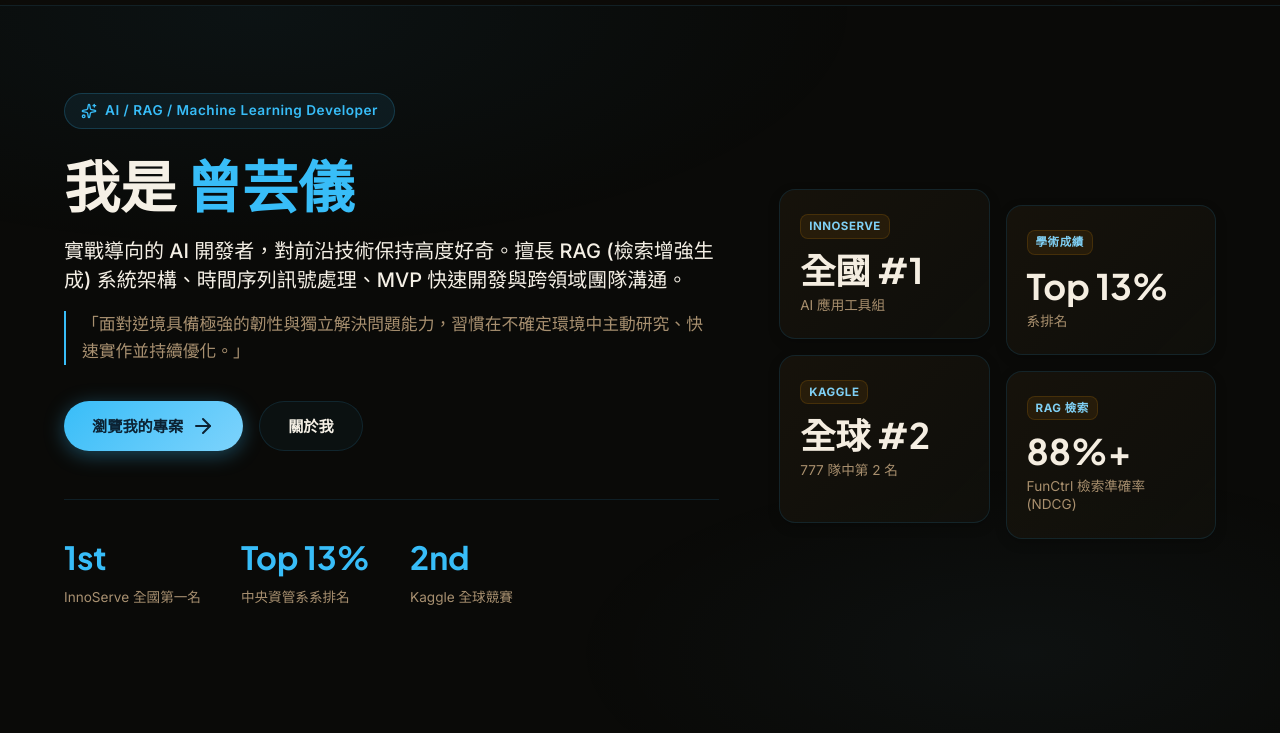
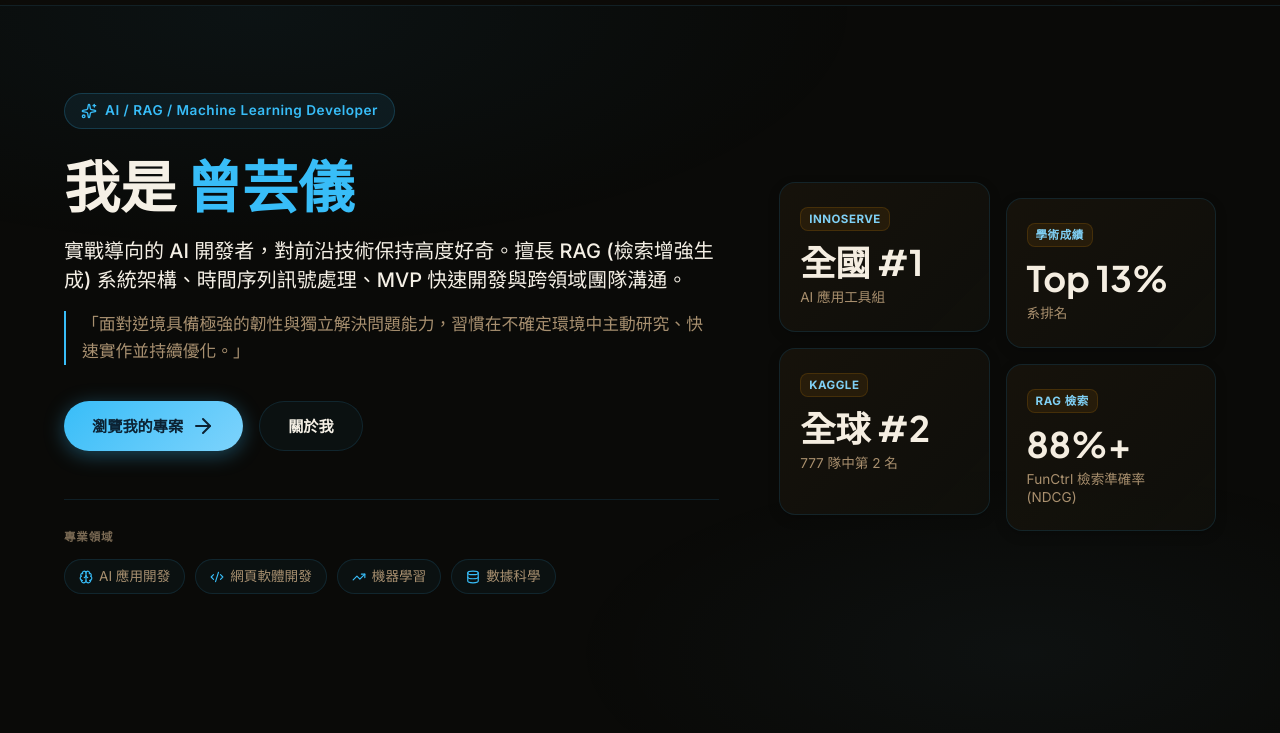
Before and after one commit to Elaine2899/portfolio, a website built with Vite: page index.html in a window 1280 px wide. Shown: the part 67-800 px from the top of the page. Built offline with nearby package versions, Linux system fonts and the light colour scheme.

Commit message:
feat: 調整 hero 區塊與 about 內容
Co-Authored-By: Claude Sonnet 4.6 <noreply@anthropic.com>

```diff
--- a/index.html
+++ b/index.html
@@ -90,17 +90,12 @@
                         </a>
                     </div>
                     <div class="hero-highlights">
-                        <div class="highlight-item">
-                            <span class="num gradient-text">1st</span>
-                            <span class="label">InnoServe 全國第一名</span>
-                        </div>
-                        <div class="highlight-item">
-                            <span class="num gradient-text">Top 13%</span>
-                            <span class="label">中央資管系系排名</span>
-                        </div>
-                        <div class="highlight-item">
-                            <span class="num gradient-text">2nd</span>
-                            <span class="label">Kaggle 全球競賽</span>
+                        <span class="domains-label">專業領域</span>
+                        <div class="domain-tags">
+                            <span class="domain-tag"><i data-lucide="brain"></i> AI 應用開發</span>
+                            <span class="domain-tag"><i data-lucide="code-2"></i> 網頁軟體開發</span>
+                            <span class="domain-tag"><i data-lucide="trending-up"></i> 機器學習</span>
+                            <span class="domain-tag"><i data-lucide="database"></i> 數據科學</span>
                         </div>
                     </div>
                 </div>
@@ -108,26 +103,26 @@
                 <!-- Hero Visual (Interactive Floating Tech Card) -->
                 <div class="hero-visual">
                     <div class="hero-stats-grid">
-                        <div class="hero-stat-card glass-card">
+                        <a href="#project-functrl" class="hero-stat-card glass-card">
                             <span class="stat-badge">InnoServe</span>
                             <span class="stat-number">全國 #1</span>
                             <span class="stat-desc">AI 應用工具組</span>
-                        </div>
-                        <div class="hero-stat-card glass-card">
+                        </a>
+                        <a href="#grades" class="hero-stat-card glass-card">
                             <span class="stat-badge">學術成績</span>
                             <span class="stat-number">Top 13%</span>
                             <span class="stat-desc">系排名</span>
-                        </div>
-                        <div class="hero-stat-card glass-card">
+                        </a>
+                        <a href="#project-kaggle" class="hero-stat-card glass-card">
                             <span class="stat-badge">Kaggle</span>
                             <span class="stat-number">全球 #2</span>
                             <span class="stat-desc">777 隊中第 2 名</span>
-                        </div>
-                        <div class="hero-stat-card glass-card">
+                        </a>
+                        <a href="#project-functrl" class="hero-stat-card glass-card">
                             <span class="stat-badge">RAG 檢索</span>
                             <span class="stat-number">88%+</span>
                             <span class="stat-desc">FunCtrl 檢索準確率 (NDCG)</span>
-                        </div>
+                        </a>
                     </div>
                 </div>
             </div>
@@ -148,7 +143,7 @@
                             從大一開始便獨立生活，課業與經濟生活大小事皆一手扛起。這樣的磨練賦予我極強的時間管理能力、韌性與解決問題的獨立性。在如此生活壓力下，我依然在系上保持前段班成績，同時擔任課程助教，並帶領團隊在全國性競賽中奪得金牌。
                         </p>
                         <p>
-                            在團隊中，我擅長扮演<strong>技術與產品之間的溝通橋樑</strong>。我推崇「先求有再求好」的 MVP 開發模式，擅長以小規模實驗快速驗證概念，再推廣到整個專案。我的開發習慣是隨時記錄並撰寫完整的文件，確保程式碼與架構的可維護性。
+                            在團隊中，我擅長扮演<strong>技術與產品之間的溝通橋樑</strong>。我推崇「先求有再求好」的 MVP 開發模式，擅長以小規模實驗快速驗證概念，再推廣到整個專案。我的開發習慣是為每個專案撰寫完整的 Markdown 技術文件，記錄架構決策與實作細節，確保可維護性與交接效率。
                         </p>
 
                         <div class="traits-container">
@@ -196,6 +191,7 @@
                                 <span>TailwindCSS</span>
                                 <span>Firebase</span>
                                 <span>Git & Web Deployment</span>
+                                <span>Markdown / 技術文件撰寫</span>
                             </div>
                         </div>
                     </div>
@@ -230,7 +226,7 @@
                 <div class="projects-grid featured-grid">
 
                     <!-- FunCtrl Project -->
-                    <div class="project-card glass-card" data-category="rag">
+                    <div class="project-card glass-card" id="project-functrl" data-category="rag">
                         <div class="project-badge">畢業專案 | InnoServe 第一名</div>
                         <div class="project-card-header">
                             <h3>FunCtrl - AI 智慧學習地圖平台</h3>
@@ -261,7 +257,7 @@
                     </div>
 
                     <!-- Kaggle Project -->
-                    <div class="project-card glass-card" data-category="ml">
+                    <div class="project-card glass-card" id="project-kaggle" data-category="ml">
                         <div class="project-badge">Kaggle | 全球第 2 / 777 隊 🏆</div>
                         <div class="project-card-header">
                             <h3>Real Estate Demand Prediction</h3>
--- a/style.css
+++ b/style.css
@@ -360,27 +360,48 @@ a {
 
 .hero-highlights {
     display: flex;
-    gap: 40px;
+    flex-direction: column;
+    gap: 12px;
     border-top: 1px solid var(--border-color);
-    padding-top: 32px;
+    padding-top: 28px;
     width: 100%;
 }
 
-.highlight-item {
-    display: flex;
-    flex-direction: column;
-}
-
-.highlight-item .num {
-    font-size: 2rem;
-    font-weight: 800;
-    font-family: var(--font-heading);
-}
-
-.highlight-item .label {
+.domains-label {
+    font-size: 0.72rem;
+    font-weight: 600;
+    color: var(--text-muted);
+    text-transform: uppercase;
+    letter-spacing: 0.8px;
+}
+
+.domain-tags {
+    display: flex;
+    flex-wrap: wrap;
+    gap: 10px;
+}
+
+.domain-tag {
+    display: inline-flex;
+    align-items: center;
+    gap: 6px;
+    padding: 6px 14px;
+    border: 1px solid var(--border-color);
+    border-radius: var(--radius-full);
     font-size: 0.85rem;
     color: var(--text-secondary);
-    margin-top: 4px;
+    background: rgba(56, 189, 248, 0.04);
+}
+
+.domain-tag svg {
+    width: 14px;
+    height: 14px;
+    color: var(--accent-gold);
+}
+
+a.hero-stat-card {
+    text-decoration: none;
+    color: inherit;
 }
 
 .hero-visual {
@@ -2019,14 +2040,12 @@ a {
     }
 
     .hero-highlights {
+        align-items: center;
+        width: 100%;
+    }
+
+    .domain-tags {
         justify-content: center;
-        gap: 24px;
-        width: 100%;
-    }
-
-    .highlight-item {
-        align-items: center;
-        text-align: center;
     }
 
     .hero-visual {
```
